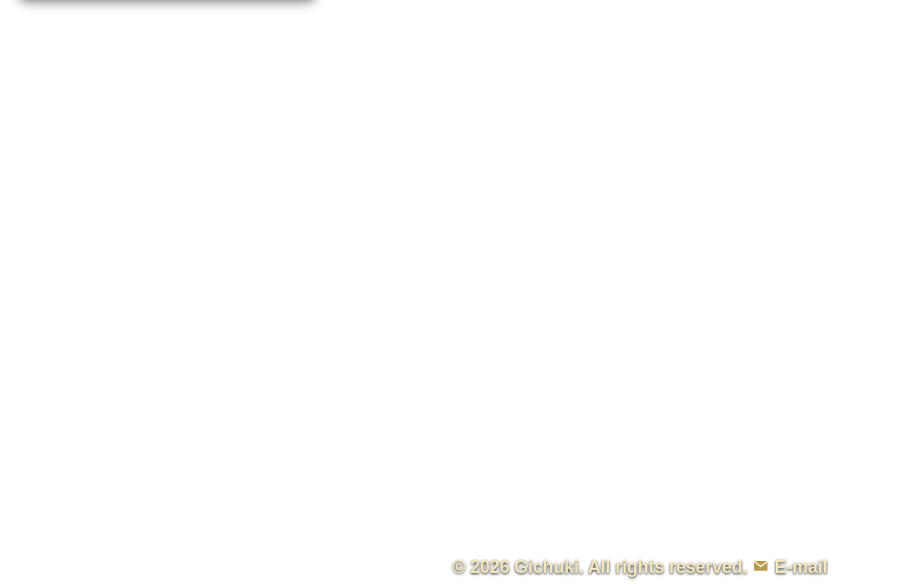
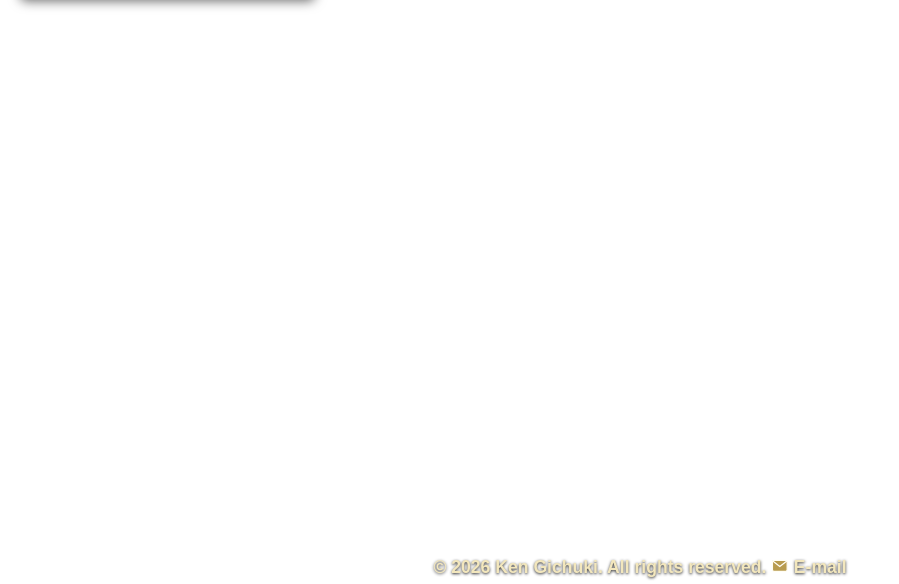
Before and after one commit to Gich-lab/Nature-Photos, a plain HTML site: page index.html in a window 1280 px wide. Shown: the part 216-800 px from the top of the page, without its empty margins (0-899 px from the left). Drawn offline with Linux system fonts and the light colour scheme; no server answers.

Commit message:
Update footer copyright name to Ken Gichuki

```diff
--- a/index.html
+++ b/index.html
@@ -32,7 +32,7 @@
 
   <footer>
     <p id="footerText" class="footer">
-      &copy; 2026 Gichuki. All rights reserved.
+      &copy; 2026 Ken Gichuki. All rights reserved.
       <a href="mailto:kenngich@proton.me" class="mail-link" aria-label="E-mail">
         <svg class="mail-icon" viewBox="0 0 24 24" aria-hidden="true">
           <rect x="2" y="4.5" width="20" height="15" rx="2" fill="#b89b4f" stroke="#fffdf4" stroke-width="1.6"/>
```
